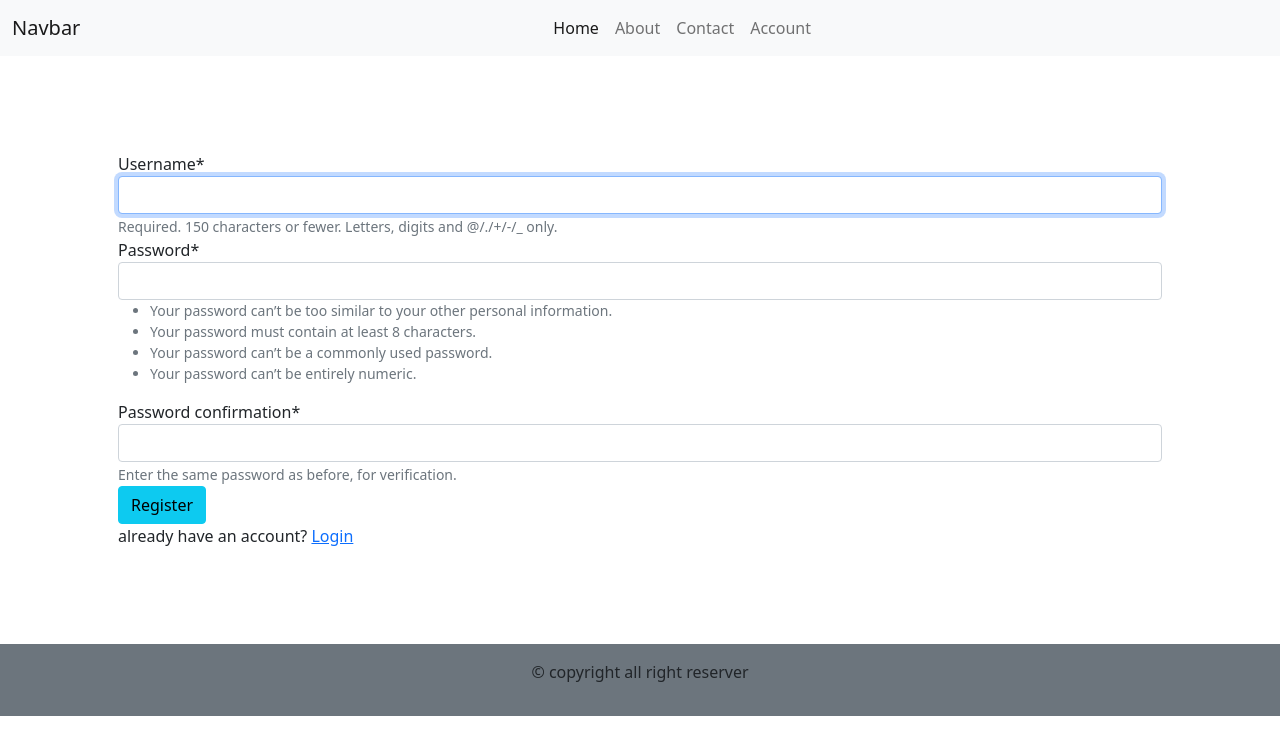
After one commit to AjayPudasaini/crud, a Django app: page /account/ in a window 1280 px wide. The commit adds this page. Shown: the top 755 px of the page. Run offline with Django 3.2, Linux system fonts and the light colour scheme; some libraries are stand-ins or nearby versions.

Commit message:
user auth

```diff
--- a/crud/forms.py
+++ b/crud/forms.py
@@ -1,14 +1,27 @@
 from django import forms
 from django.contrib import messages
 from django.core import validators
+from django.core.exceptions import ValidationError
+from django.forms import fields, models, widgets
+from .models import Student
 
-class StudentForm(forms.Form):
-    username = forms.CharField(max_length=500, widget=forms.TextInput(attrs={'class':'form-control', 'placceholder':'enter username'}))
-    email = forms.EmailField(max_length=500, widget=forms.EmailInput(attrs={'class':'form-control', 'placceholder':'enter email address'}))
-    address = forms.CharField(max_length=500, widget=forms.TextInput(attrs={'class':'form-control', 'placceholder':'enter address'}))
+from django.contrib.auth.models import User
+from django.contrib.auth.forms import UserCreationForm
 
-    def validation(self):
-        username = self.cleaned_data['username']
-        if username!='abc':
-            raise forms.ValidationError("invalid username")
-        return username
+
+class StudentForm(forms.ModelForm):
+    class Meta:
+        model = Student
+        fields = ['address', 'email', 'username']  #'__all__'  #
+
+
+        # widgets = {
+        #     "address" : forms.TextInput(attrs={"class":"form-control"})
+        # }
+
+
+
+class UserRegister(UserCreationForm):
+    class Meta:
+        model = User
+        fields = ['username', 'password1', 'password2']
--- /dev/null
+++ b/crud/templates/crud/account.html
@@ -0,0 +1,17 @@
+{% extends "base.html" %}
+{% load static %}
+
+{% load crispy_forms_tags %}
+
+
+{% block content %}
+    <div class="container p-5">
+        <form method="POST">
+            {% csrf_token %}
+            {{ f |crispy }}
+
+            <button type="submit" class="btn btn-info">Register</button>
+        </form>
+        already have an account? <a href=" {% url 'login' %} ">Login</a>
+    </div>
+{% endblock content %}
--- a/crud/templates/crud/home.html
+++ b/crud/templates/crud/home.html
@@ -1,11 +1,14 @@
 {% extends "base.html" %}
 {% load static %}
+
+{% load crispy_forms_tags %}
+
 
 {% block content %}
     <div class="container my-5">
       <form method="POST">
       {% csrf_token %}
-        {{ f.as_p }}
+        {{ f|crispy }}
         <button type="submit" class="btn btn-primary">Submit</button>
       </form>
     </div>
--- a/crud/urls.py
+++ b/crud/urls.py
@@ -1,11 +1,16 @@
 from os import name
 from django.urls import path
 from . import views
+from django.contrib.auth.views import LoginView, LogoutView
 urlpatterns = [
    path('', views.home, name='home'),
    path('detail/<int:myId>', views.detail, name='detail'),
    path('delete/<int:id>', views.delete, name='delete'),
    path('update/<int:id>', views.update, name='update'),
    path('about', views.about, name='about'),
-   path('contact', views.contact, name="contact")
+   path('contact', views.contact, name="contact"),
+   path('account/', views.account, name="account"),
+   path('login/', LoginView.as_view(template_name='crud/login.html'), name="login"),
+   path('logout/', LogoutView.as_view(template_name='crud/logout.html'), name="logout"),
+
 ]
--- a/crud/views.py
+++ b/crud/views.py
@@ -3,8 +3,12 @@ from django.shortcuts import render, redirect
 from django.http import HttpResponse
 from .models import Student
 from django.contrib import messages
-from .forms import StudentForm
+from .forms import StudentForm, UserRegister
+from django.contrib.auth.models import User
+from django.contrib.auth import authenticate, login, logout
+from django.contrib.auth.decorators import login_required
 
+@login_required
 def home(request):
     s = Student.objects.all()
     if request.method == "POST":
@@ -28,18 +32,30 @@ def home(request):
         '''
             using django normal form
         '''
+        # form = StudentForm(request.POST)
+        # if form.is_valid():
+        #     Iemail = form.cleaned_data['email']
+        #     Iusername = form.cleaned_data['username']
+        #     Iaddress = form.cleaned_data['address']
+
+        #     a = Student(username=Iusername, email=Iemail, address=Iaddress)
+        #     a.save()
+        #     return redirect('/')
+        #     # if a:
+        #     #     messages.success(request, 'data was created')
+        #     #     return redirect('/')
+        #     # else:
+        #     #     messages.warning(request, 'failed')
+
+        '''
+        using django modelform
+        '''
+
         form = StudentForm(request.POST)
         if form.is_valid():
-            Iemail = form.cleaned_data['email']
-            Iusername = form.cleaned_data['username']
-            Iaddress = form.cleaned_data['address']
-
-            a = Student.objects.create(username=Iusername, email=Iemail, address=Iaddress)
-            if a:
-                messages.success(request, 'data was created')
-                return redirect('/')
-            else:
-                messages.warning(request, 'failed')
+            form.save()
+            messages.success(request, 'data created')
+            return  redirect('home')
 
     form = StudentForm()
     contex = {'student':s, 'f':form}
@@ -81,23 +97,31 @@ def update(request, id):
         '''
             using django normal form
         '''
-        form = StudentForm(request.POST, instanse=s)
+        # form = StudentForm(request.POST, instance=s)
+        # if form.is_valid():
+        #     s.email = form['email']
+        #     s.username = form['username']
+        #     s.address = form['address']
+        #     s.save()
+        #     if s:
+        #         messages.success(request, 'data was updated')
+        #         return redirect('/')
+        #     else:
+        #         messages.warning(request, 'failed')
+
+
+        form = StudentForm(request.POST, instance=s)
         if form.is_valid():
-            s.email = form['email']
-            s.username = form['username']
-            s.address = form['address']
-            s.save()
-            if s:
-                messages.success(request, 'data was updated')
-                return redirect('/')
-            else:
-                messages.warning(request, 'failed')
+            form.save()
+            messages.success(request, 'data deleted')
+            return redirect('/')
 
 
     contex = {'student':s}
     return render(request, 'crud/update.html', contex)
 
 
+@login_required
 def about(request):
     return render(request, 'about.html')
 
@@ -105,3 +129,32 @@ def about(request):
 
 def contact(request):
     return render(request, 'contact.html')
+
+
+
+def account(request):
+    form = UserRegister()
+    if request.method == 'POST':
+        form = UserRegister(request.POST)
+
+        if form.is_valid():
+            form.save()
+            messages.success(request, 'user created')
+            return  redirect('login')
+
+    contex = {'f':form}
+    return render(request, 'crud/account.html', contex)
+
+
+# def my_view(request):
+#     username = request.POST['username']
+#     password = request.POST['password']
+#     user = authenticate(request, username=username, password=password)
+#     if user is not None:
+#         login(request, user)
+#         return redirect('/')
+
+
+# def logout_view(request):
+#     logout(request)
+#     return redirect('/')
--- a/templates/base.html
+++ b/templates/base.html
@@ -33,13 +33,30 @@
                   <li class="nav-item">
                     <a class="nav-link" href="{% url 'contact' %}">Contact</a>
                   </li>
+
+
+                  {% if user.is_authenticated %}
+                    <li class="nav-item">
+                      <a class="nav-link" href="">{{ user.username }}</a>
+                    </li>
+                    <li class="nav-item">
+                      <a class="nav-link" href="{% url 'logout' %}">Logout</a>
+                    </li>
+                  {% else %}
+
+
+                  <li class="nav-item">
+                    <a class="nav-link" href="{% url 'account' %}">Account</a>
+                  </li>
+
+                  {% endif %}
               </div>
             </div>
           </nav>
     </div>
 
 
-    <main class="container-fluid p-0">
+    <main class="container-fluid p-0 my-5">
 
     {% if messages %}
       <ul class="messages">
@@ -49,7 +66,6 @@
           <div {% if messages.tags %} class="alert alert-{{ messages.tags }}" {% endif %} role="alert">
             {{ messages }}
           </div>
-
         {% endfor %}
 
       </ul>
```
Also changed, not shown: crud/templates/crud/login.html (added, +17 -0 lines), crud/templates/crud/logout.html (added, +11 -0 lines), crudProject/settings.py (+9 -0 lines), db.sqlite3.
